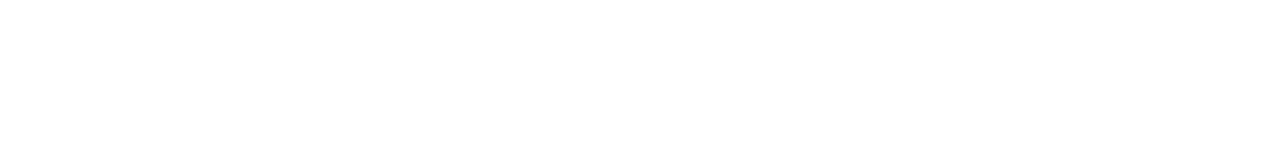
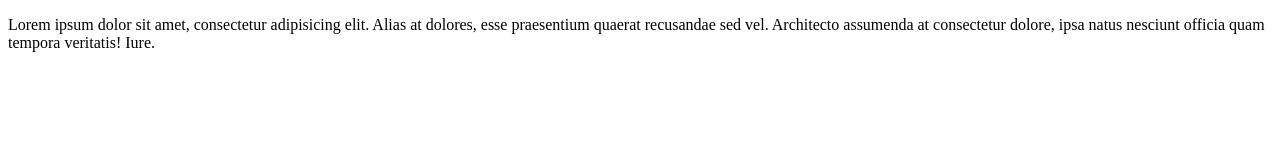
Before and after one commit to borislar/WebTaskSite3, a plain HTML site: page index.html in a window 1280 px wide. Drawn offline with Linux system fonts and the light colour scheme.

Commit message:
add 2 paragraph

```diff
--- a/index.html
+++ b/index.html
@@ -5,6 +5,6 @@
     <title>Hello</title>
 </head>
 <body>
-
+<p>Lorem ipsum dolor sit amet, consectetur adipisicing elit. Alias at dolores, esse praesentium quaerat recusandae sed vel. Architecto assumenda at consectetur dolore, ipsa natus nesciunt officia quam tempora veritatis! Iure.</p>
 </body>
 </html>
```
